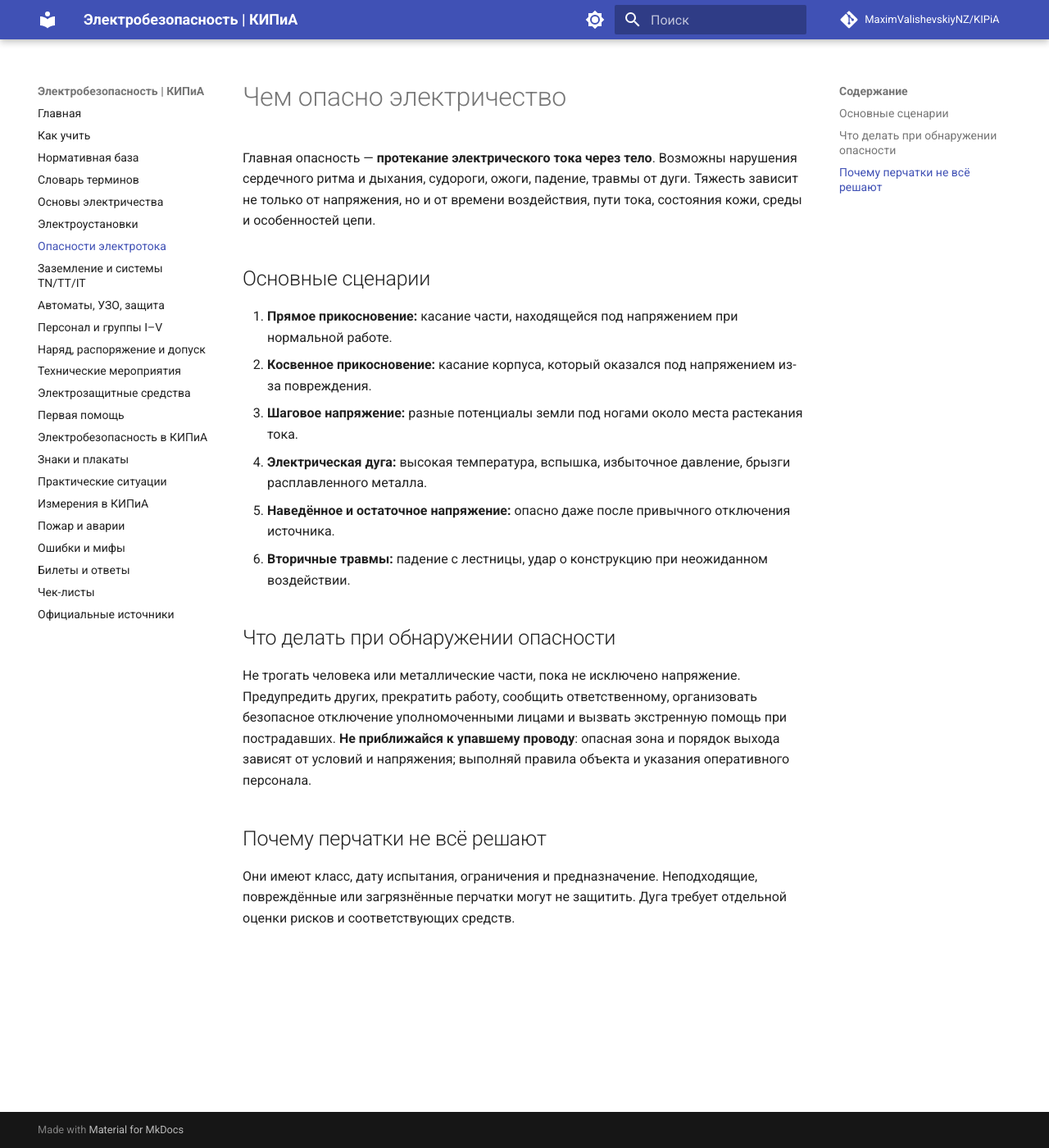
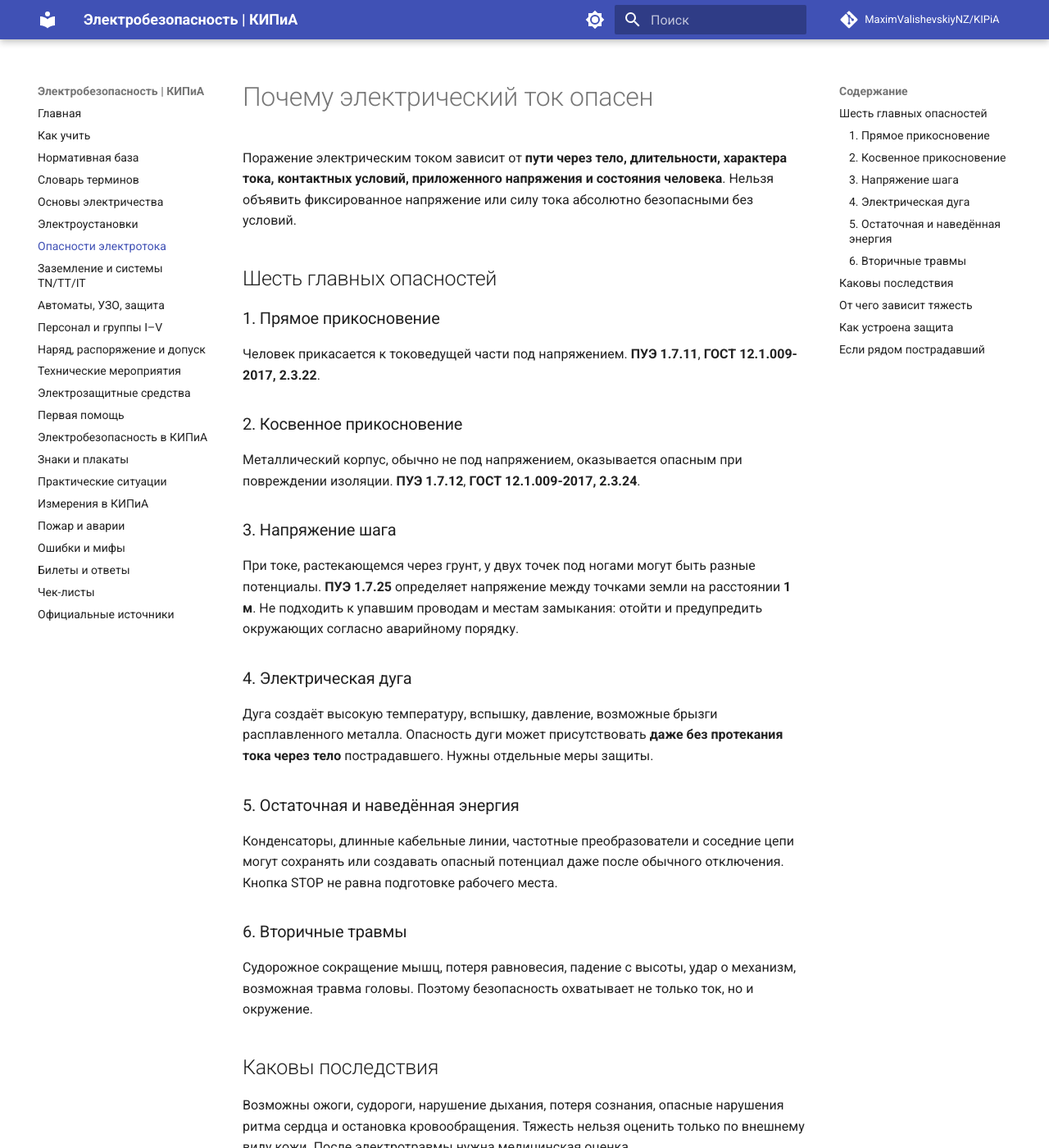
Before and after one commit to MaximValishevskiyNZ/KIPiA, an MkDocs documentation site: the page built from docs/05-hazards.md, in a window 1280 px wide and 1400 px high. Shown: the whole window at 82% size. Built offline with MkDocs 1.6.1 and Material for MkDocs 9.7.7, drawn with Linux system fonts in a browser that asks for light colours; comment, search, counter and statistics services are not loaded; some of the changed text lies outside the part shown.

Commit message:
docs: глубокая редактура глав и расширение КИПиА

```diff
--- a/docs/05-hazards.md
+++ b/docs/05-hazards.md
@@ -1,20 +1,53 @@
-# Чем опасно электричество
+# Почему электрический ток опасен
 
-Главная опасность — **протекание электрического тока через тело**. Возможны нарушения сердечного ритма и дыхания, судороги, ожоги, падение, травмы от дуги. Тяжесть зависит не только от напряжения, но и от времени воздействия, пути тока, состояния кожи, среды и особенностей цепи.
+Поражение электрическим током зависит от **пути через тело, длительности, характера тока, контактных условий, приложенного напряжения и состояния человека**. Нельзя объявить фиксированное напряжение или силу тока абсолютно безопасными без условий.
 
-## Основные сценарии
+## Шесть главных опасностей
 
-1. **Прямое прикосновение:** касание части, находящейся под напряжением при нормальной работе.
-2. **Косвенное прикосновение:** касание корпуса, который оказался под напряжением из-за повреждения.
-3. **Шаговое напряжение:** разные потенциалы земли под ногами около места растекания тока.
-4. **Электрическая дуга:** высокая температура, вспышка, избыточное давление, брызги расплавленного металла.
-5. **Наведённое и остаточное напряжение:** опасно даже после привычного отключения источника.
-6. **Вторичные травмы:** падение с лестницы, удар о конструкцию при неожиданном воздействии.
+### 1. Прямое прикосновение
 
-## Что делать при обнаружении опасности
+Человек прикасается к токоведущей части под напряжением. **ПУЭ 1.7.11**, **ГОСТ 12.1.009-2017, 2.3.22**.
 
-Не трогать человека или металлические части, пока не исключено напряжение. Предупредить других, прекратить работу, сообщить ответственному, организовать безопасное отключение уполномоченными лицами и вызвать экстренную помощь при пострадавших. **Не приближайся к упавшему проводу**: опасная зона и порядок выхода зависят от условий и напряжения; выполняй правила объекта и указания оперативного персонала.
+### 2. Косвенное прикосновение
 
-## Почему перчатки не всё решают
+Металлический корпус, обычно не под напряжением, оказывается опасным при повреждении изоляции. **ПУЭ 1.7.12**, **ГОСТ 12.1.009-2017, 2.3.24**.
 
-Они имеют класс, дату испытания, ограничения и предназначение. Неподходящие, повреждённые или загрязнённые перчатки могут не защитить. Дуга требует отдельной оценки рисков и соответствующих средств.
+### 3. Напряжение шага
+
+При токе, растекающемся через грунт, у двух точек под ногами могут быть разные потенциалы. **ПУЭ 1.7.25** определяет напряжение между точками земли на расстоянии **1 м**. Не подходить к упавшим проводам и местам замыкания: отойти и предупредить окружающих согласно аварийному порядку.
+
+### 4. Электрическая дуга
+
+Дуга создаёт высокую температуру, вспышку, давление, возможные брызги расплавленного металла. Опасность дуги может присутствовать **даже без протекания тока через тело** пострадавшего. Нужны отдельные меры защиты.
+
+### 5. Остаточная и наведённая энергия
+
+Конденсаторы, длинные кабельные линии, частотные преобразователи и соседние цепи могут сохранять или создавать опасный потенциал даже после обычного отключения. Кнопка STOP не равна подготовке рабочего места.
+
+### 6. Вторичные травмы
+
+Судорожное сокращение мышц, потеря равновесия, падение с высоты, удар о механизм, возможная травма головы. Поэтому безопасность охватывает не только ток, но и окружение.
+
+## Каковы последствия
+
+Возможны ожоги, судороги, нарушение дыхания, потеря сознания, опасные нарушения ритма сердца и остановка кровообращения. Тяжесть нельзя оценить только по внешнему виду кожи. После электротравмы нужна медицинская оценка.
+
+## От чего зависит тяжесть
+
+| Фактор | Почему важен |
+| --- | --- |
+| Длительность | Чем дольше опасное воздействие, тем выше риск тяжёлых последствий |
+| Путь тока | Прохождение через область груди особенно опасно |
+| Сопротивление контакта | Влага, пот, повреждение кожи и площадь контакта меняют условия |
+| Частота и форма тока | Переменный и постоянный ток действуют не одинаково, но оба могут быть опасны |
+| Среда | Металлические площадки, тесные пространства и высота увеличивают риски |
+
+## Как устроена защита
+
+Не одна «волшебная перчатка», а **система**: проектные меры (изоляция, оболочки, защитные проводники, автоматическое отключение), организация работы (права, наряд, допуск), подготовка участка и подходящие средства защиты.
+
+## Если рядом пострадавший
+
+**Не прикасайся к нему, пока риск напряжения не устранён**: иначе пострадаешь сам. Вызови экстренную помощь, организуй безопасное прекращение воздействия, затем окажи первую помощь по обученному алгоритму.
+
+[Первая помощь](12-firstaid.md) · [Аварии](20-emergencies.md) · [Защита](07-protection.md)
```
